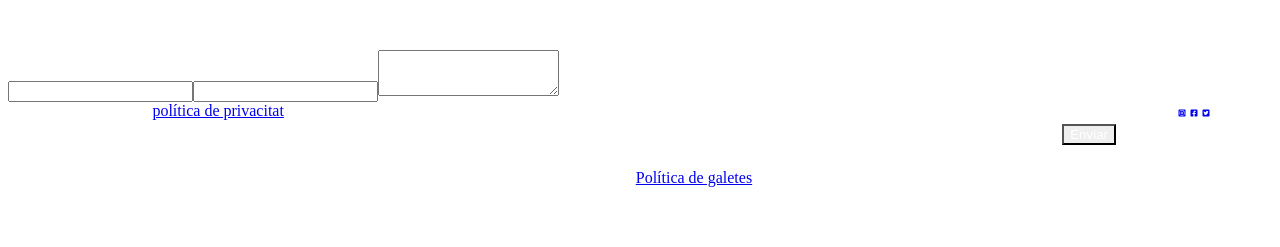
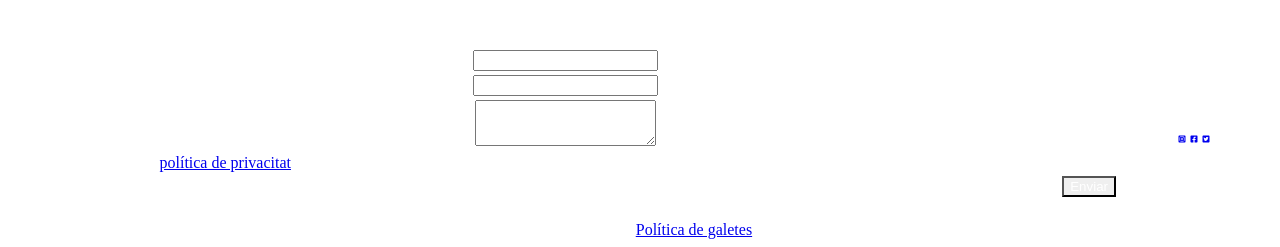
Before and after one commit to Recrea-t/recreat, a Gatsby site: page / in a window 1280 px wide. Shown: the part 1832-2079 px from the top of the page. Before the commit the page ends 2039 px from the top, so only its background shows below. Built offline with nearby package versions, Linux system fonts and the light colour scheme; Gatsby itself is replaced by a stand-in of ours; some packages are replaced by stand-ins of ours.

Commit message:
form validation

```diff
--- a/package.json
+++ b/package.json
@@ -18,6 +18,7 @@
 		"@fontsource/playfair-display": "^4.1.0",
 		"@react-icons/all-files": "^4.1.0",
 		"axios": "^0.21.1",
+		"formik": "^2.2.6",
 		"framer-motion": "^3.2.1",
 		"gatsby": "^2.30.3",
 		"gatsby-image": "^2.9.0",
--- a/src/components/ui/ContactForm.js
+++ b/src/components/ui/ContactForm.js
@@ -1,39 +1,106 @@
 import React from "react"
 import {Link as GatsbyLink} from 'gatsby'
 
-import {VStack, Link, FormControl, Input, Textarea, Checkbox, Button} from '@chakra-ui/react'
+import {VStack, Link, FormControl, FormErrorMessage, Input, Textarea, Checkbox, Button} from '@chakra-ui/react'
+import {Formik, Form, Field} from 'formik'
 
 const ContactForm = () => {
-	const inputStyles = {
+	const placeholderStyles = {
 		color: "white",
 		fontWeight: "hairline",
 		textTransform: "uppercase"
 	}
 
+	const encode = (data) => {
+		return Object.keys(data)
+			.map(key => encodeURIComponent(key) + "=" + encodeURIComponent(data[key]))
+			.join("&");
+	}
+
 	return (
-		<form method="post" netlify-honeypot="bot-field" data-netlify="true">
-			<input type="hidden" name="bot-field" />
-			<input type="hidden" name="form-name" value="contact" />
+		<Formik
+			initialValues={{
+				name: '',
+				email: '',
+				message: '',
+				conditions: false
+			}}
+			onSubmit={(values, actions) => {
+				alert(JSON.stringify(values, null, 2));
+				fetch("/", {
+					method: "POST",
+					headers: {"Content-Type": "application/x-www-form-urlencoded"},
+					body: encode({
+						"form-name": "contacte-web", ...values
+					})
+				})
+					.then(() => {
+						actions.resetForm()
+					})
+					.catch(() => {
+						alert('Error');
+					})
+					.finally(() => actions.setSubmitting(false))
+			}}
+			validate={values => {
+				const errors = {};
+				if (!values.conditions) {
+					errors.conditions = "Has d'acceptar la política de privacitat."
+				}
+				return errors;
+			}}
+		>
+			{(props) => (
+				<Form data-netlify="true">
 
 					<VStack spacing={4} >
+						<Field name="name">
+							{({field, form}) => (
+								<FormControl isRequired>
+									<Input {...field} id="name" type="text" variant="flushed" focusBorderColor="dimGrey" placeholder="nom" _placeholder={placeholderStyles} />
+								</FormControl>
+							)}
+						</Field>
 
-				<FormControl>
-					<Input type="text" variant="flushed" placeholder="nom" _placeholder={inputStyles} />
-					<Input type="email" variant="flushed" placeholder="correu electrònic" _placeholder={inputStyles} />
-					<Textarea variant="flushed" h={40} placeholder="missatge" _placeholder={inputStyles} />
-					<Checkbox size="sm">
+						<Field name="email">
+							{({field, form}) => (
+								<FormControl isRequired>
+									<Input {...field} id="email" type="email" variant="flushed" focusBorderColor="dimGrey" placeholder="correu electrònic" _placeholder={placeholderStyles} />
+								</FormControl>
+							)}
+						</Field>
+
+						<Field name="message">
+							{({field, form}) => (
+								<FormControl isRequired>
+									<Textarea {...field} id="message" variant="flushed" h={40} focusBorderColor="dimGrey" placeholder="missatge" _placeholder={placeholderStyles} />
+								</FormControl>
+							)}
+						</Field>
+
+						<Field name="conditions">
+							{({field, form}) => (
+								<FormControl isRequired isInvalid={form.errors.conditions && form.touched.conditions}>
+									<Checkbox {...field} id="conditions" size="sm" colorScheme="dimGrey" >
 										He llegit i accepto la <Link to="politica-de-privacitat" title="Política de privacitat" as={GatsbyLink} >política de privacitat</Link> i accepto el tractament de les meves dades personals per a l'enviament d'informació que respongui a la consulta que he plantejat.
 				  </Checkbox>
+									<FormErrorMessage>{form.errors.conditions}</FormErrorMessage>
 								</FormControl>
+							)}
+						</Field>
 
 						<Button
 							variant="link btn"
-					type="submit"
 							color="white"
 							alignSelf="flex-end"
+							type="submit"
+							isLoading={props.isSubmitting}
+							loadingText="Enviant"
 						>Enviar</Button>
 					</VStack>
-		</form >
+				</Form>
+			)}
+		</Formik>
 	)
 }
 
```
Also changed, not shown: 1 other file. Lines whose indentation alone changed are shown as unchanged.
